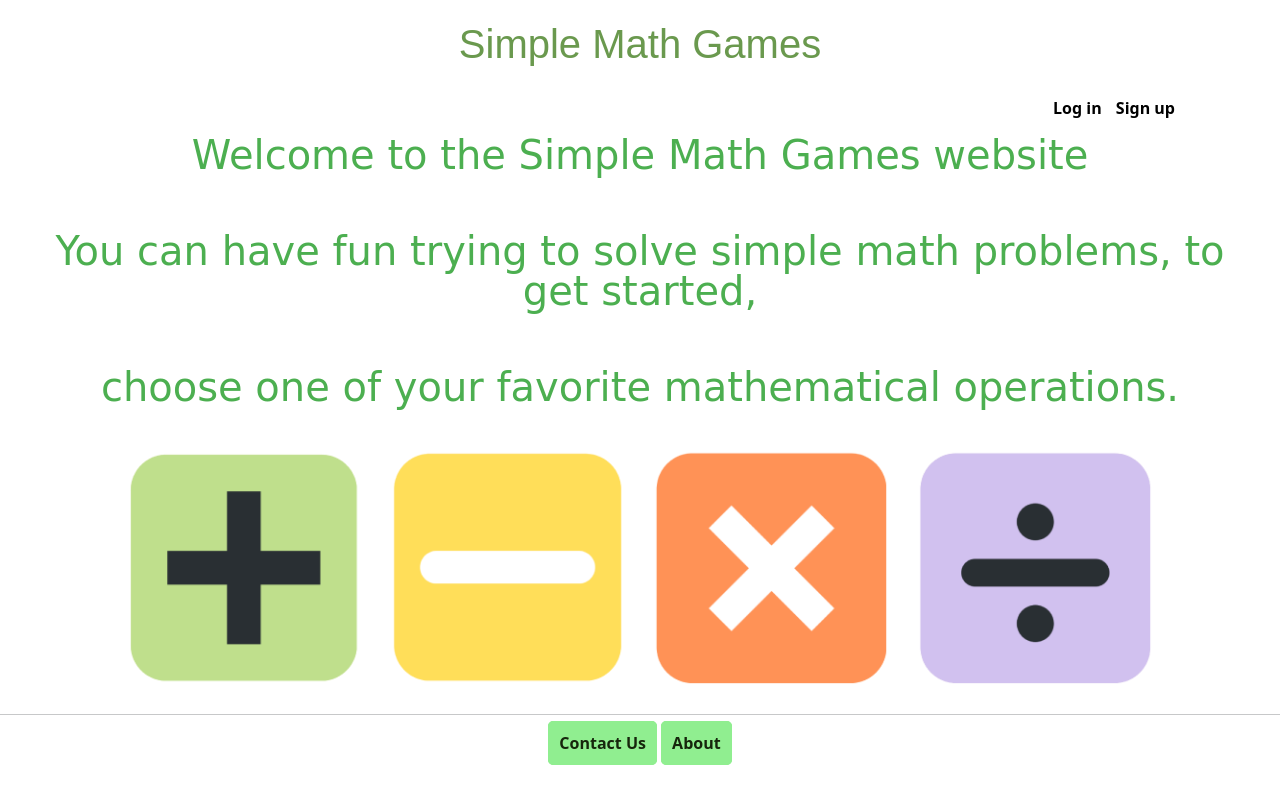
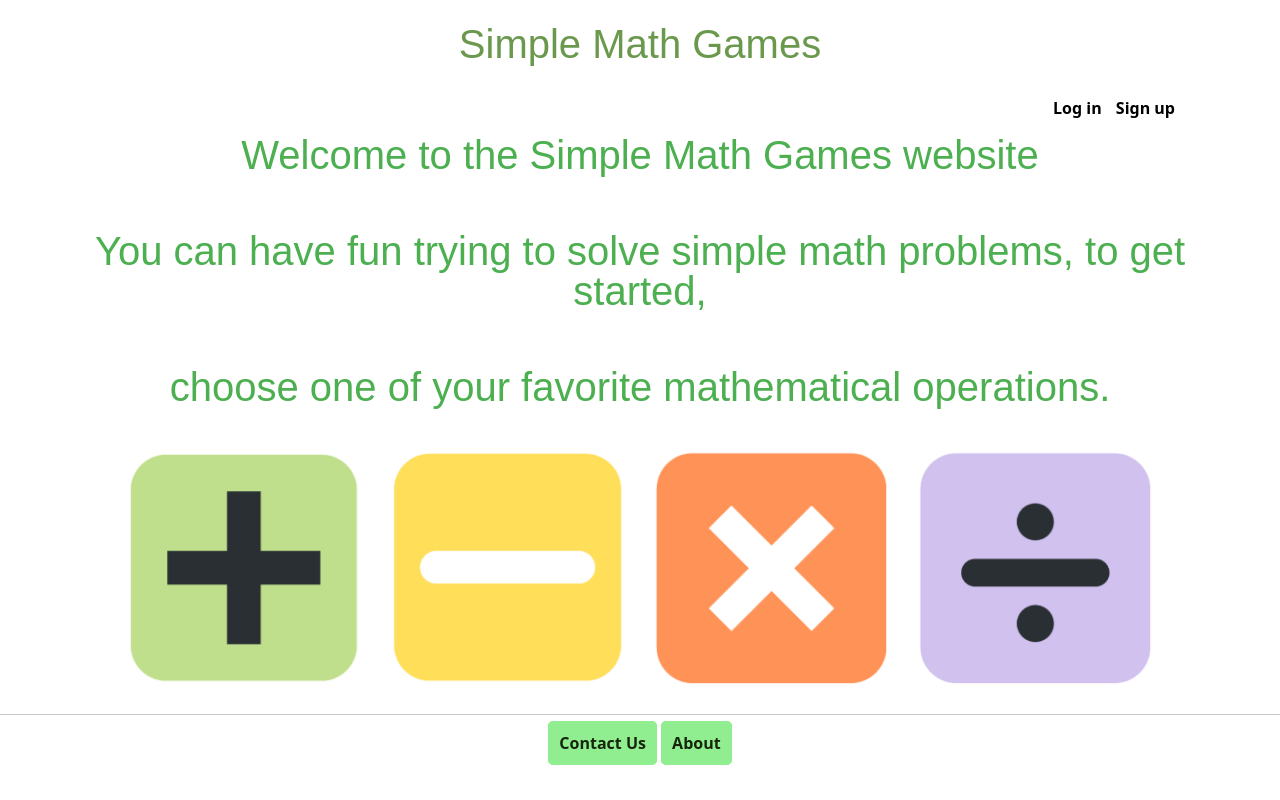
Before and after one commit to mustafa2023w/web-technologies, a plain HTML site: page index.html in a window 1280 px wide. Drawn offline with nearby package versions, Linux system fonts and the light colour scheme.

Commit message:
Update style.css

```diff
--- a/style.css
+++ b/style.css
@@ -32,7 +32,7 @@ h1{
     color: #4CAF50;
     font-size: 2.5rem;
     line-height: 1;
-    font-family: cursive;
+    font-family: Arial, Helvetica, sans-serif;;
     padding: 15px 30px;
 }
 
```
